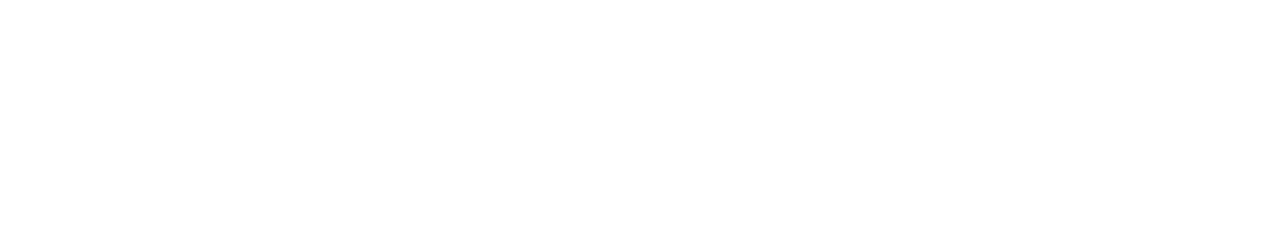
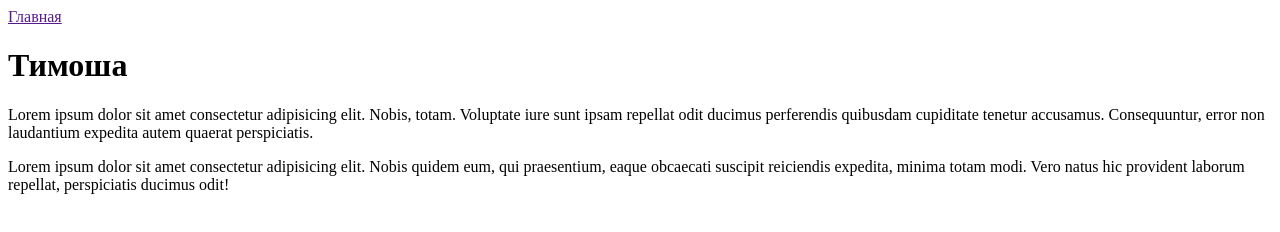
Before and after one commit to ME-progr/html-css, a plain HTML site: page index.html in a window 1280 px wide. Drawn offline with Linux system fonts and the light colour scheme.

Commit message:
Добавил заголовок и параграфы

```diff
--- a/index.html
+++ b/index.html
@@ -7,6 +7,9 @@
     <title>Document</title>
 </head>
 <body>
-
+    <a href="">Главная</a>
+    <h1>Тимоша</h1>
+    <p>Lorem ipsum dolor sit amet consectetur adipisicing elit. Nobis, totam. Voluptate iure sunt ipsam repellat odit ducimus perferendis quibusdam cupiditate tenetur accusamus. Consequuntur, error non laudantium expedita autem quaerat perspiciatis.</p>
+    <p>Lorem ipsum dolor sit amet consectetur adipisicing elit. Nobis quidem eum, qui praesentium, eaque obcaecati suscipit reiciendis expedita, minima totam modi. Vero natus hic provident laborum repellat, perspiciatis ducimus odit!</p>
 </body>
 </html>
```
